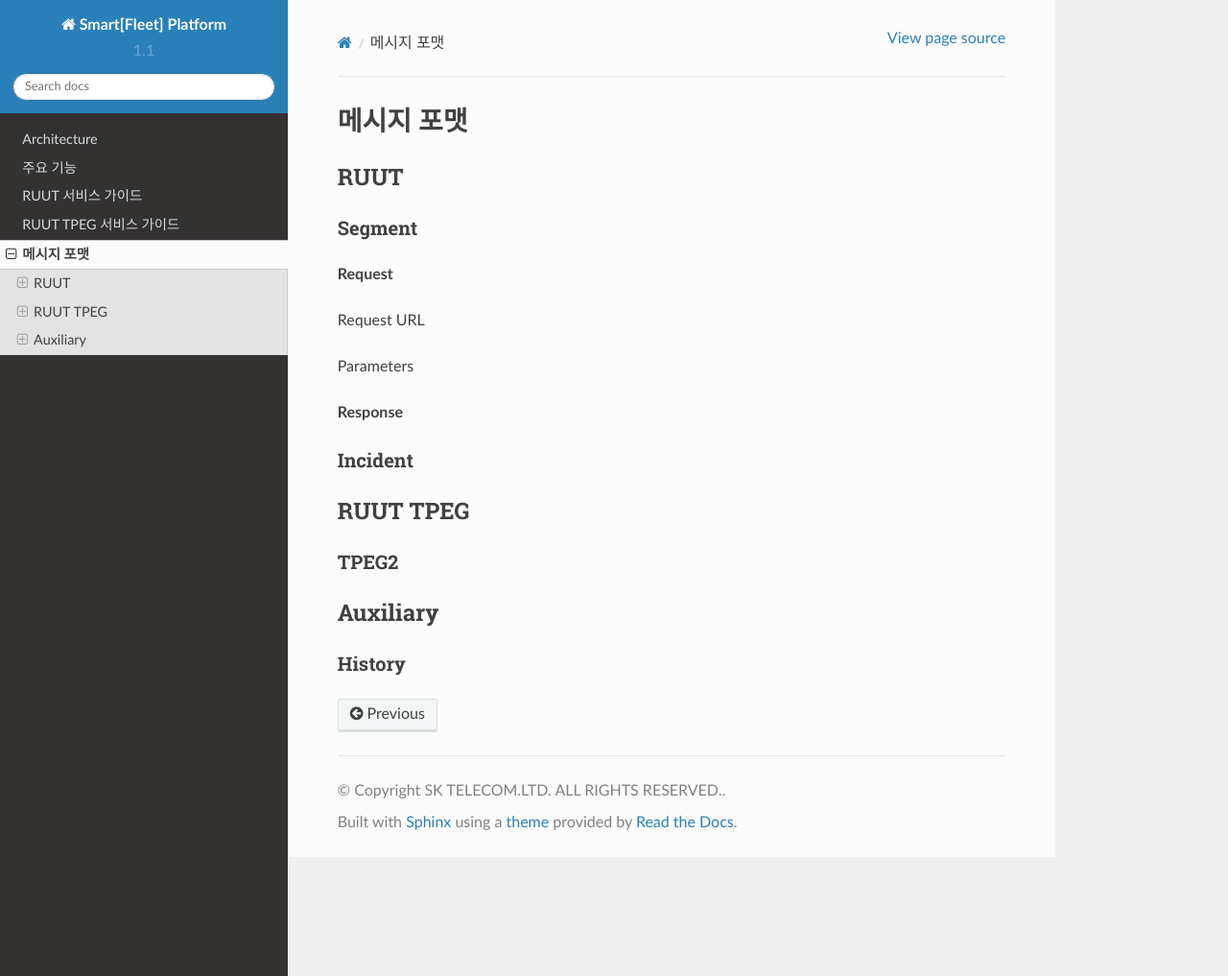
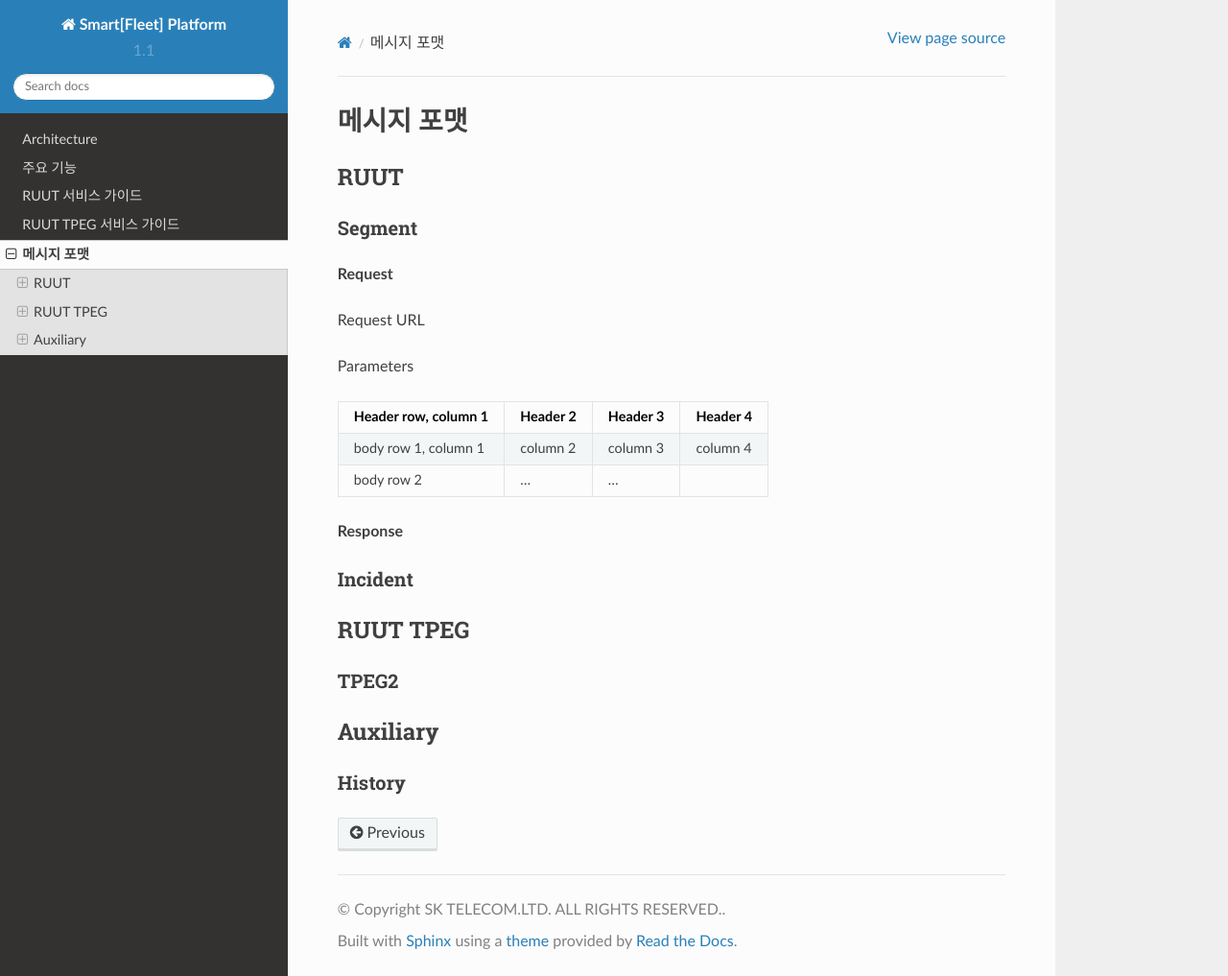
Before and after one commit to harudium/dyrods, a Sphinx documentation site: the page built from source/format.rst, in a window 1280 px wide and 1017 px high. Shown: the whole window at 96% size. Built offline with Sphinx 7.4.7 and the Read the Docs theme 2.0.0, drawn with Linux system fonts in a browser that asks for light colours.

Commit message:
Update format.rst

```diff
--- a/source/format.rst
+++ b/source/format.rst
@@ -13,11 +13,11 @@
 
 .. rst-class:: table-width-fix
 +------------------------+------------+----------+----------+
-| Parameters   | Type   | Values | Desription |
+| Header row, column 1   | Header 2   | Header 3 | Header 4 |
 +========================+============+==========+==========+
-| filter_type  | String   | box| test |
+| body row 1, column 1   | column 2   | column 3 | column 4 |
 +------------------------+------------+----------+----------+
-|            | ...        | ...      |          |
+| body row 2             | ...        | ...      |          |
 +------------------------+------------+----------+----------+
 
 
```
